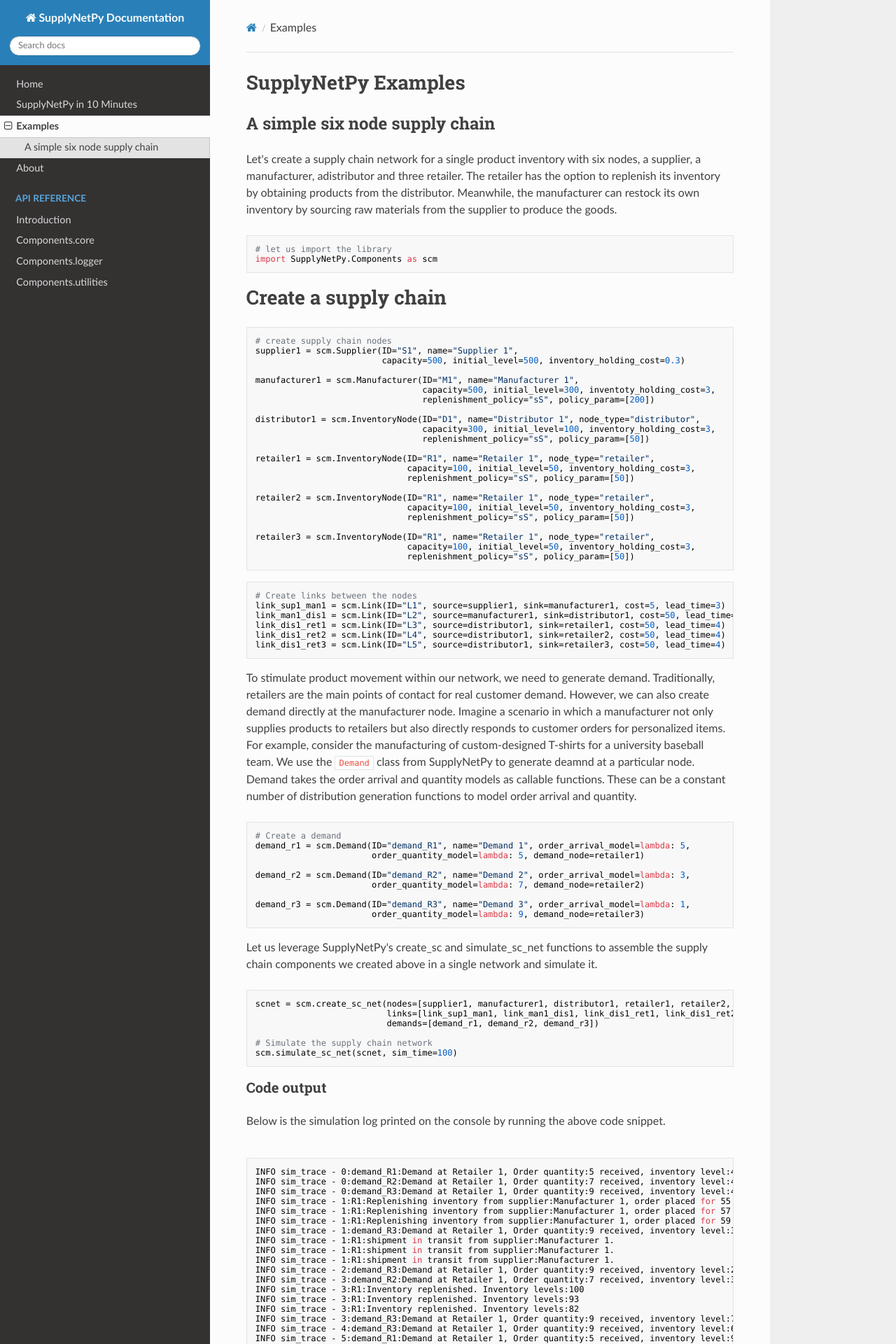
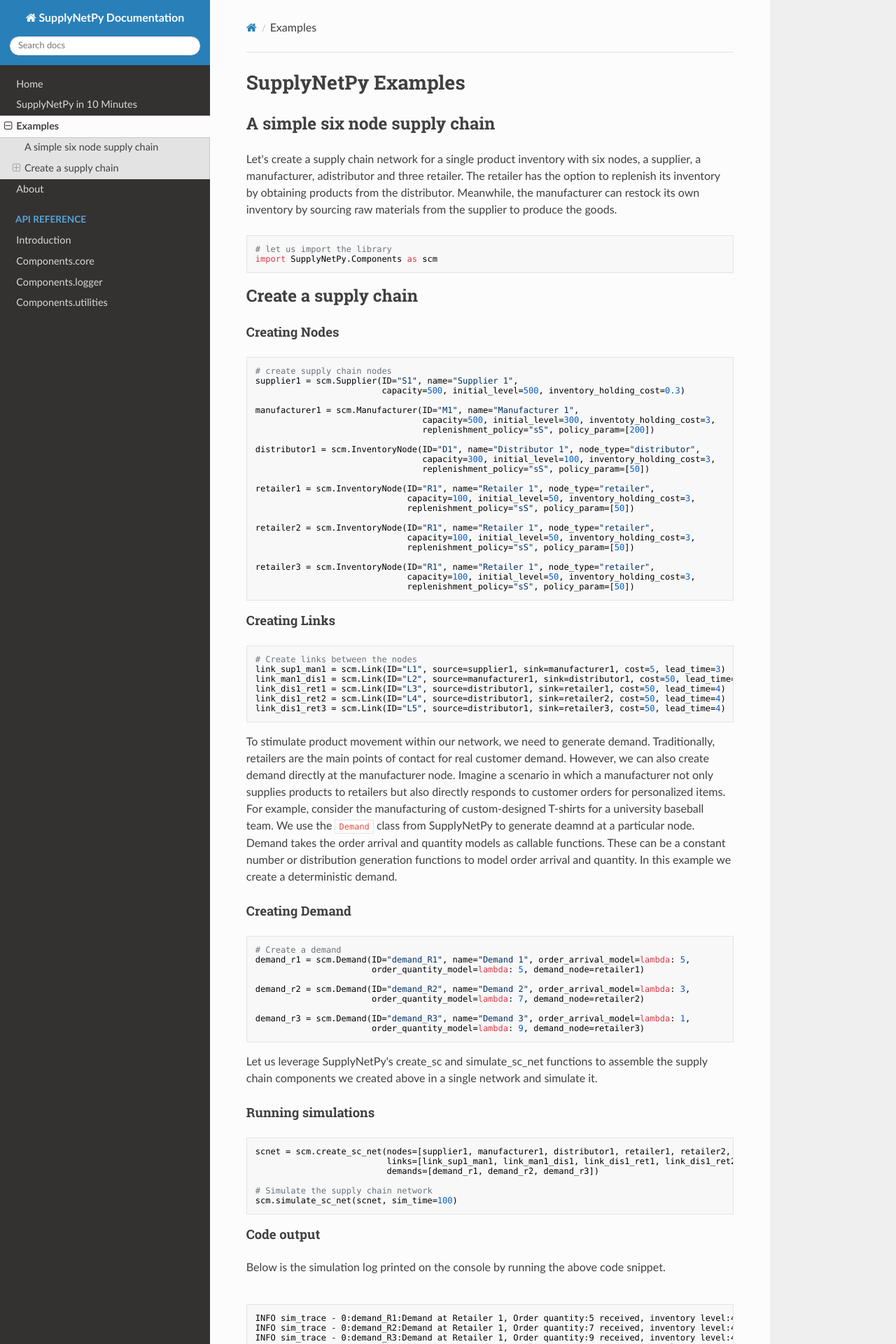
Before and after one commit to SupplyChainSimulation/SupplyNetPy, an MkDocs documentation site: the page built from docs/example.md, in a window 1280 px wide. Shown: the top 1920 px of the page at 70% size. Built offline with MkDocs 1.6.1, drawn with Linux system fonts in a browser that asks for light colours; nearby versions of some CDN libraries.

Commit message:
Minor corrections to the API reference and example documentation.

```diff
--- a/docs/example.md
+++ b/docs/example.md
@@ -8,7 +8,9 @@
 # let us import the library
 import SupplyNetPy.Components as scm
 ~~~
-# Create a supply chain
+## Create a supply chain
+
+#### Creating Nodes
 ~~~Python
 # create supply chain nodes
 supplier1 = scm.Supplier(ID="S1", name="Supplier 1",
@@ -36,6 +38,8 @@
 ~~~
 
 [sS]: ## "Reorder level-based inventory replenishment policy: In this approach, inventory levels are continuously monitored. When inventory levels drop below a certain threshold 's', an order is placed to restock it to its full capacity 'S'."
+
+#### Creating Links
 ~~~Python
 # Create links between the nodes
 link_sup1_man1 = scm.Link(ID="L1", source=supplier1, sink=manufacturer1, cost=5, lead_time=3)
@@ -44,7 +48,9 @@
 link_dis1_ret2 = scm.Link(ID="L4", source=distributor1, sink=retailer2, cost=50, lead_time=4)
 link_dis1_ret3 = scm.Link(ID="L5", source=distributor1, sink=retailer3, cost=50, lead_time=4)
 ~~~
-To stimulate product movement within our network, we need to generate demand. Traditionally, retailers are the main points of contact for real customer demand. However, we can also create demand directly at the manufacturer node. Imagine a scenario in which a manufacturer not only supplies products to retailers but also directly responds to customer orders for personalized items. For example, consider the manufacturing of custom-designed T-shirts for a university baseball team. We use the `Demand` class from SupplyNetPy to generate deamnd at a particular node. Demand takes the order arrival and quantity models as callable functions. These can be a constant number of distribution generation functions to model order arrival and quantity.
+To stimulate product movement within our network, we need to generate demand. Traditionally, retailers are the main points of contact for real customer demand. However, we can also create demand directly at the manufacturer node. Imagine a scenario in which a manufacturer not only supplies products to retailers but also directly responds to customer orders for personalized items. For example, consider the manufacturing of custom-designed T-shirts for a university baseball team. We use the `Demand` class from SupplyNetPy to generate deamnd at a particular node. Demand takes the order arrival and quantity models as callable functions. These can be a constant number or distribution generation functions to model order arrival and quantity. In this example we create a deterministic demand.
+
+#### Creating Demand
 ~~~Python
 # Create a demand
 demand_r1 = scm.Demand(ID="demand_R1", name="Demand 1", order_arrival_model=lambda: 5,
@@ -59,6 +65,7 @@
 
 Let us leverage SupplyNetPy's create_sc and simulate_sc_net functions to assemble the supply chain components we created above in a single network and simulate it.
 
+#### Running simulations
 ~~~Python
 scnet = scm.create_sc_net(nodes=[supplier1, manufacturer1, distributor1, retailer1, retailer2, retailer3],
                           links=[link_sup1_man1, link_man1_dis1, link_dis1_ret1, link_dis1_ret2, link_dis1_ret3],
@@ -68,7 +75,7 @@
 scm.simulate_sc_net(scnet, sim_time=100)
 ~~~
 
-### Code output
+#### Code output
 
 Below is the simulation log printed on the console by running the above code snippet.
 <div style="overflow-y: auto; padding: 0px; max-height: 500px;">
```
Also changed, not shown: docs/api-reference/api-intro.md (+1 -4 lines), docs/api-reference/api-ref-core.md (+16 -20 lines), docs/api-reference/api-ref-utilities.md (+8 -8 lines), docs/index.md (+1 -2 lines), docs/ten_min.md (+1 -1 lines).
